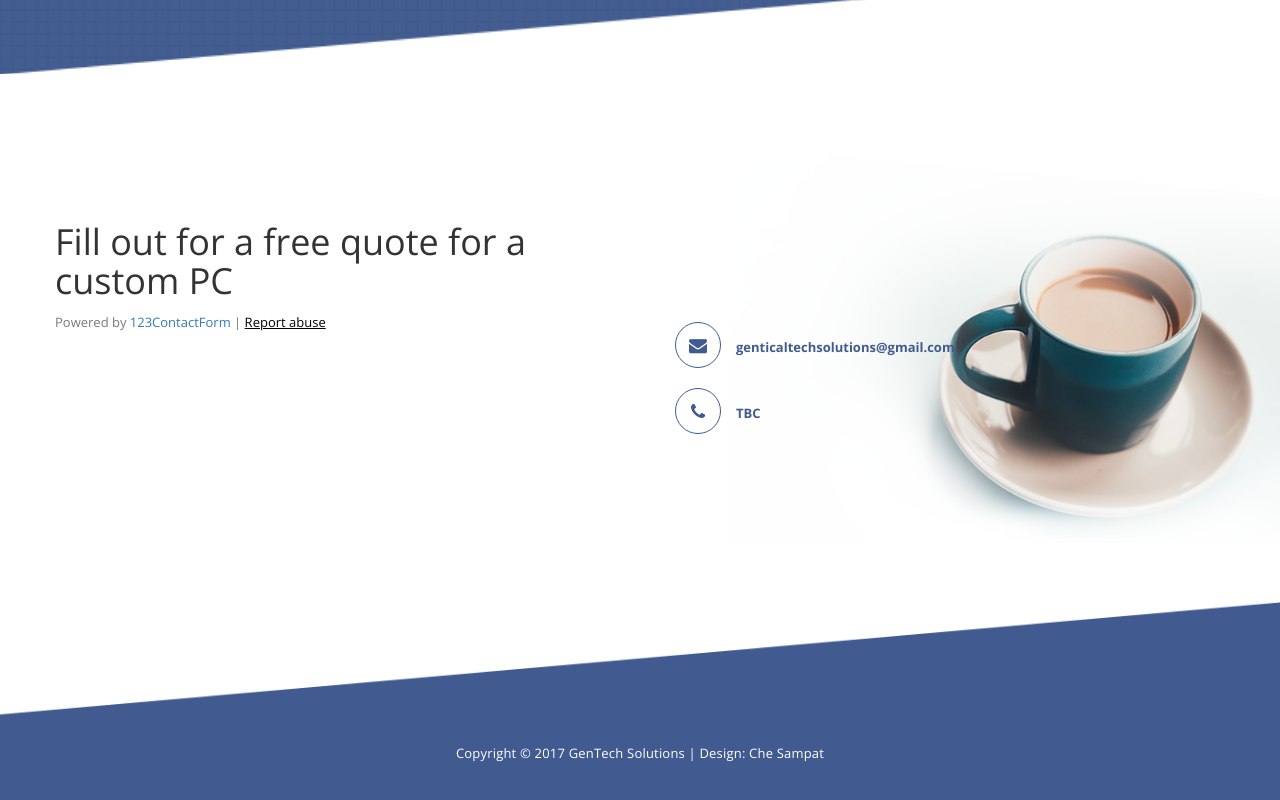
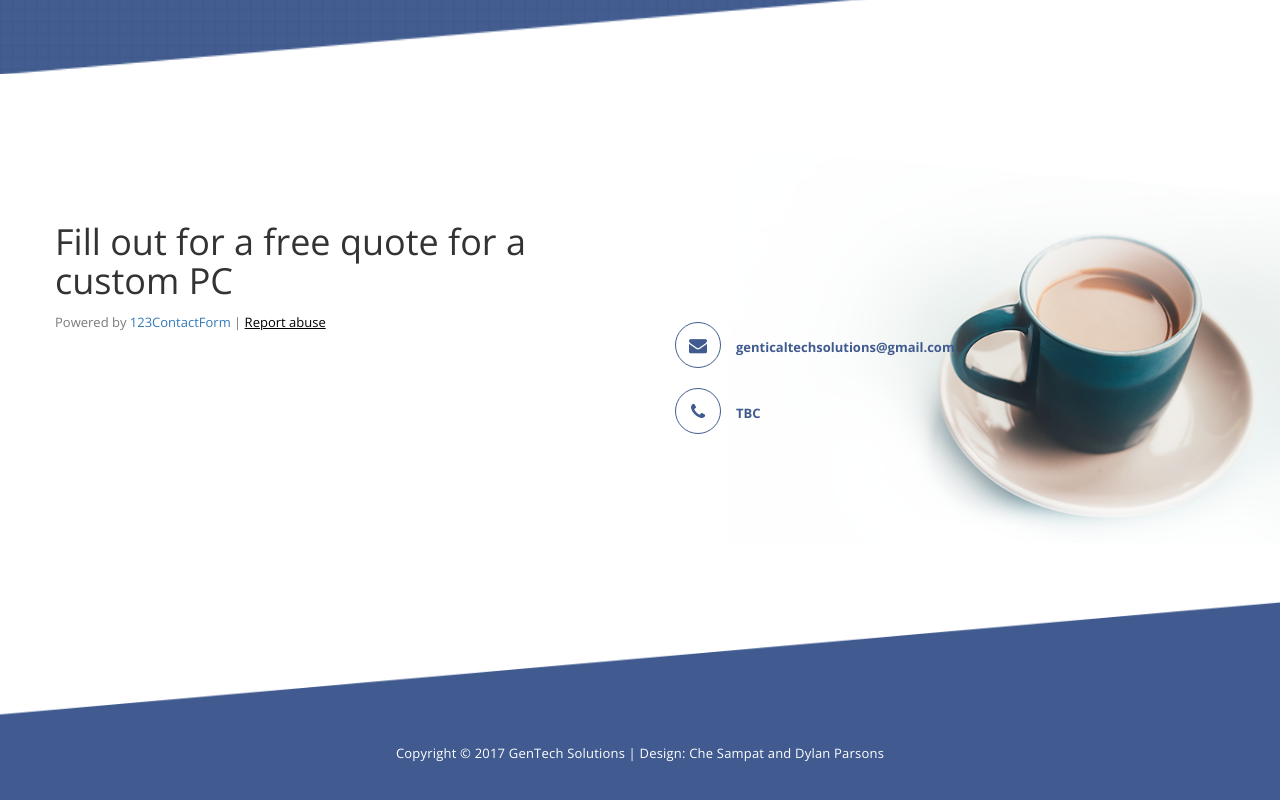
Before and after one commit to GenTechSolutions/GenTechSolutions.github.io, a plain HTML site: page index.html in a window 1280 px wide. Shown: the part 2249-3049 px from the top of the page. Drawn offline with nearby package versions, Linux system fonts and the light colour scheme; a script that the page names is missing.

Commit message:
Update index.html

```diff
--- a/index.html
+++ b/index.html
@@ -171,7 +171,7 @@ http://www.tooplate.com/view/2091-ziggy
                 </ul>
                 <p>Copyright &copy; 2017 GenTech Solutions
 
-                        | Design: Che Sampat</p>
+                        | Design: Che Sampat and Dylan Parsons</p>
               </div>
             </div>
           </div>
```
